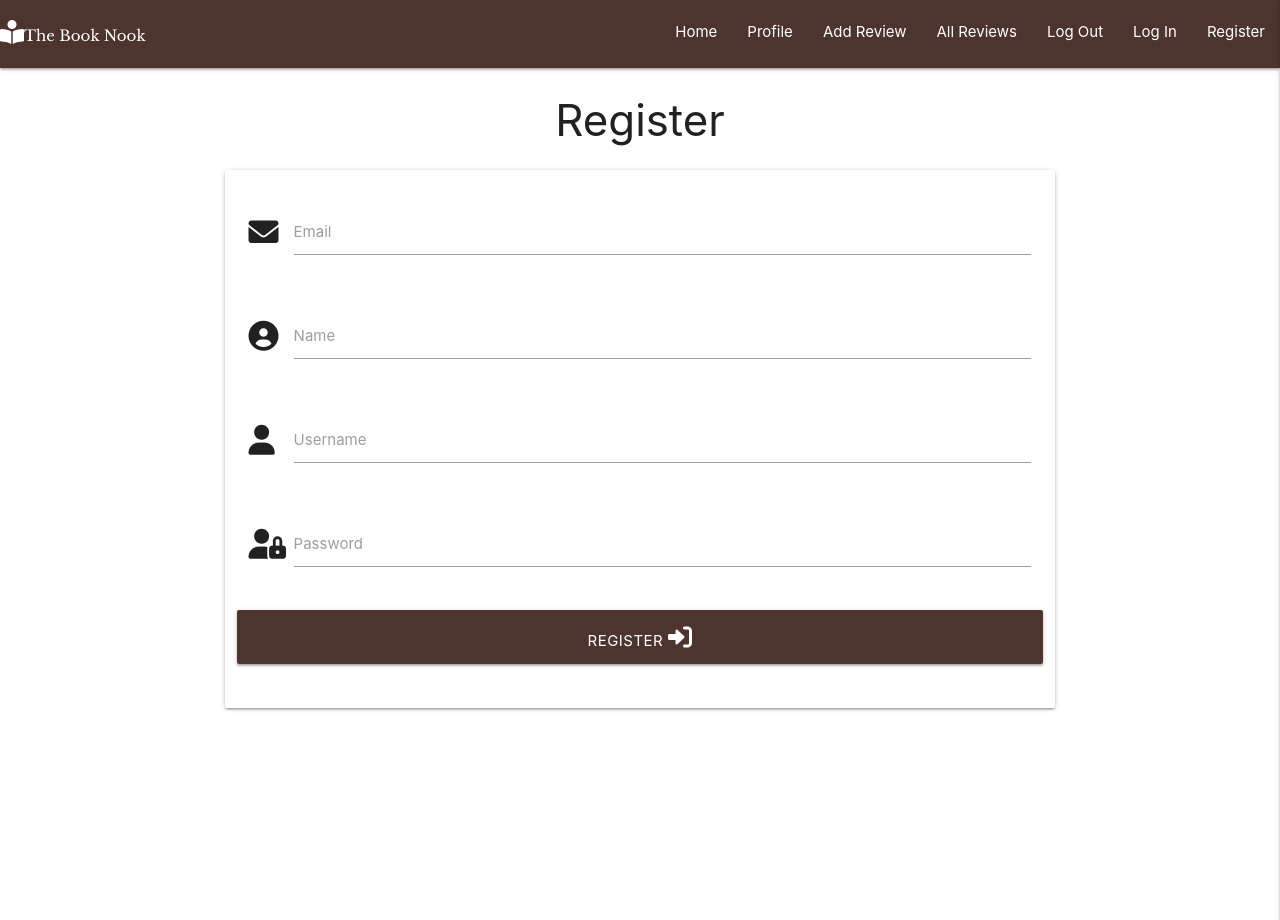
After one commit to suzybee1987/the-book-nook-project, a Flask app: page /register in a window 1280 px wide. The commit adds this page. Run offline with Flask 2, Linux system fonts and the light colour scheme; some libraries are stand-ins or nearby versions.

Commit message:
Add register template

```diff
--- a/app.py
+++ b/app.py
@@ -4,6 +4,7 @@ from flask import (
     redirect, request, session, url_for)
 from flask_pymongo import PyMongo
 from bson.objectid import ObjectId
+from werkzeug.security import generate_password_hash, check_password_hash
 if os.path.exists("env.py"):
     import env
 
@@ -25,6 +26,11 @@ def get_reviews():
     return render_template("reviews.html", reviews=reviews)
 
 
+@app.route("/register", methods=["GET", "POST"])
+def register():
+    return render_template("register.html")
+
+
 if __name__ == "__main__":
     app.run(host=os.environ.get("IP"),
             port=int(os.environ.get("PORT")),
--- /dev/null
+++ b/static/css/style.css
@@ -0,0 +1,37 @@
+@import url('https://fonts.googleapis.com/css2?family=Libre+Baskerville&family=Pacifico&family=Poppins&display=swap');
+/* font-family: 'Pacifico', cursive;
+font-family: 'Libre Baskerville', serif;
+font-family: 'Poppins', sans-serif; */
+
+.title {
+    font-family: 'Libre Baskerville', serif;
+}
+
+
+h2 {
+    font-family: 'Libre Baskerville',
+        serif;
+}
+
+
+p {
+    font-family: 'Poppins', sans-serif;
+
+}
+
+
+.textshadow {
+    text-shadow: 5px 5px 5px 5px rgba(0, 0, 0, 0.6);
+}
+
+.hero {
+    background: url("../images/pexels-janko.jpg") no-repeat center center fixed;
+    -webkit-background-size: cover;
+    -moz-background-size: cover;
+    -o-background-size: cover;
+    background-size: cover;
+}
+
+.review-header {
+    color: #eceff1;
+}
--- /dev/null
+++ b/static/js/script.js
@@ -0,0 +1,3 @@
+$(document).ready(function () {
+    $('.sidenav').sidenav({edge: "right"}, {draggable: true});
+});
--- /dev/null
+++ b/templates/base.html
@@ -0,0 +1,66 @@
+<!DOCTYPE html>
+<html lang="en">
+
+<head>
+    <meta charset="UTF-8">
+    <meta http-equiv="X-UA-Compatible" content="IE=edge">
+    <meta name="viewport" content="width=device-width, initial-scale=1.0">
+    <link rel="stylesheet" href="https://cdnjs.cloudflare.com/ajax/libs/font-awesome/6.0.0-beta2/css/all.min.css">
+    <link rel="stylesheet" href="https://cdnjs.cloudflare.com/ajax/libs/materialize/1.0.0/css/materialize.min.css">
+    <link href="https://fonts.googleapis.com/icon?family=Material+Icons" rel="stylesheet">
+    <link rel="stylesheet" href="{{ url_for('static', filename='css/style.css') }}" }>
+    {% block styles %}
+    {% endblock %}
+    <title>The Book Nook</title>
+</head>
+
+<body>
+
+    <header>
+        <nav class="nav-extended textshadow brown darken-3">
+            <!-- top navbar  -->
+            <div class="nav-wrapper">
+                <a href="{{ url_for('get_reviews') }}" class="title"><i class="fa-solid fa-book-open-reader"></i>The
+                    Book Nook</a>
+                <a href="#" data-target="mobile-demo" class="sidenav-trigger right"><i
+                        class="fa-solid fa-ellipsis"></i></a>
+                <ul class="right hide-on-med-and-down">
+                    <li><a href="{{ url_for('get_reviews') }}">Home</a></li>
+                    <li><a href="#">Profile</a></li>
+                    <li><a href="#">Add Review</a></li>
+                    <li><a href="#">All Reviews</a></li>
+                    <li><a href="#">Log Out</a></li>
+                    <li><a href="#">Log In</a></li>
+                    <li><a href="{{ url_for('register') }}">Register</a></li>
+
+                </ul>
+            </div>
+        </nav>
+        <!-- mobile navbar  -->
+        <ul class="sidenav" id="mobile-demo">
+            <li>
+                <h4 class="center-align title">The Book Nook</h4>
+            </li>
+            <li><a href="{{ url_for('get_reviews') }}">Home</a></li>
+            <li><a href="#">Profile</a></li>
+            <li><a href="#">Add Review</a></li>
+            <li><a href="#">All Reviews</a></li>
+            <li><a href="#">Log Out</a></li>
+            <li><a href="#">Log In</a></li>
+            <li><a href="{{ url_for('register') }}">Register</a></li>
+        </ul>
+    </header>
+
+    {% block content %}
+    {% endblock %}
+
+    <script src="https://code.jquery.com/jquery-3.6.0.min.js"
+        integrity="sha256-/xUj+3OJU5yExlq6GSYGSHk7tPXikynS7ogEvDej/m4=" crossorigin="anonymous"></script>
+    <script src="https://cdnjs.cloudflare.com/ajax/libs/materialize/1.0.0/js/materialize.min.js"></script>
+    <script src="{{ url_for('static', filename='js/script.js') }}"></script>
+    {% block scripts %}
+    {% endblock %}
+
+</body>
+
+</html>
--- /dev/null
+++ b/templates/register.html
@@ -0,0 +1,44 @@
+{% extends "base.html" %}
+{% block content %}
+
+<h3 class="center-align">Register</h3>
+<div class="row">
+    <form class="col s12 m8 offset-m2" method="POST" action="{{ url_for('register') }}">
+        <div class="card-panel">
+            <div class="row">
+                <div class="input-field col s12">
+                    <i class="fa-solid fa-envelope prefix"></i>
+                    <input id="email" name="email" type="text" class="validate">
+                    <label for="email">Email</label>
+                </div>
+            </div>
+            <div class="row">
+                <div class="input-field col s12">
+                    <i class="fa-solid fa-circle-user prefix"></i>
+                    <input id="name" name="name" type="text" class="validate">
+                    <label for="name">Name</label>
+                </div>
+            </div>
+            <div class="row">
+                <div class="input-field col s12">
+                    <i class="fa-solid fa-user prefix"></i>
+                    <input id="username" name ="username" type="text" class="validate">
+                    <label for="username">Username</label>
+                </div>
+            </div>
+            <div class="row">
+                <div class="input-field col s12">
+                    <i class="fa-solid fa-user-lock prefix"></i>
+                    <input id="password" name="password" type="password" class="validate">
+                    <label for="password">Password</label>
+                </div>
+            </div>
+            <div class="row">
+                <button type="submit" class="col s12 btn-large text-shadow brown darken-3">
+                    Register
+                    <i class="fa-solid fa-sign-in-alt"></i>
+                </button>
+            </div>
+    </form>
+</div>
+{% endblock %}
```
Also changed, not shown: templates/reviews.html (+8 -11 lines), static/images/pexels-janko.jpg (added), static/images/pexels-negative-space.jpg (added), static/images/pexels-skitterphoto-book.jpg (added), static/images/pexels-skitterphoto.jpg (added).
